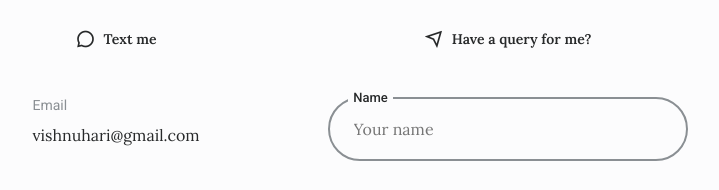
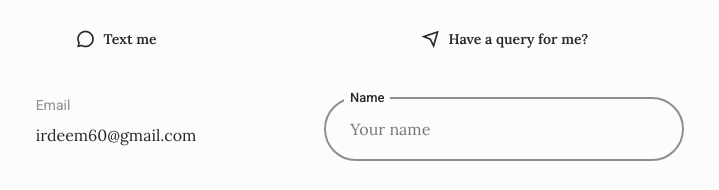
Before and after one commit to vishnuharii/Portfolio-vishnuHari, a plain HTML site: page index.html in a window 1280 px wide. Shown: the part 4480-4670 px from the top of the page, 280-999 px from the left. Drawn offline with nearby package versions, Linux system fonts and the light colour scheme; a script that the page names is missing.

Commit message:
Update index.html

```diff
--- a/index.html
+++ b/index.html
@@ -519,7 +519,7 @@
                                     Email
                                 </span>
                                 <span class="contact__data-info">
-                                    vishnuhari@gmail.com
+                                    irdeem60@gmail.com
                                 </span>
                             </div>
                             <div class="contact__data">
```
